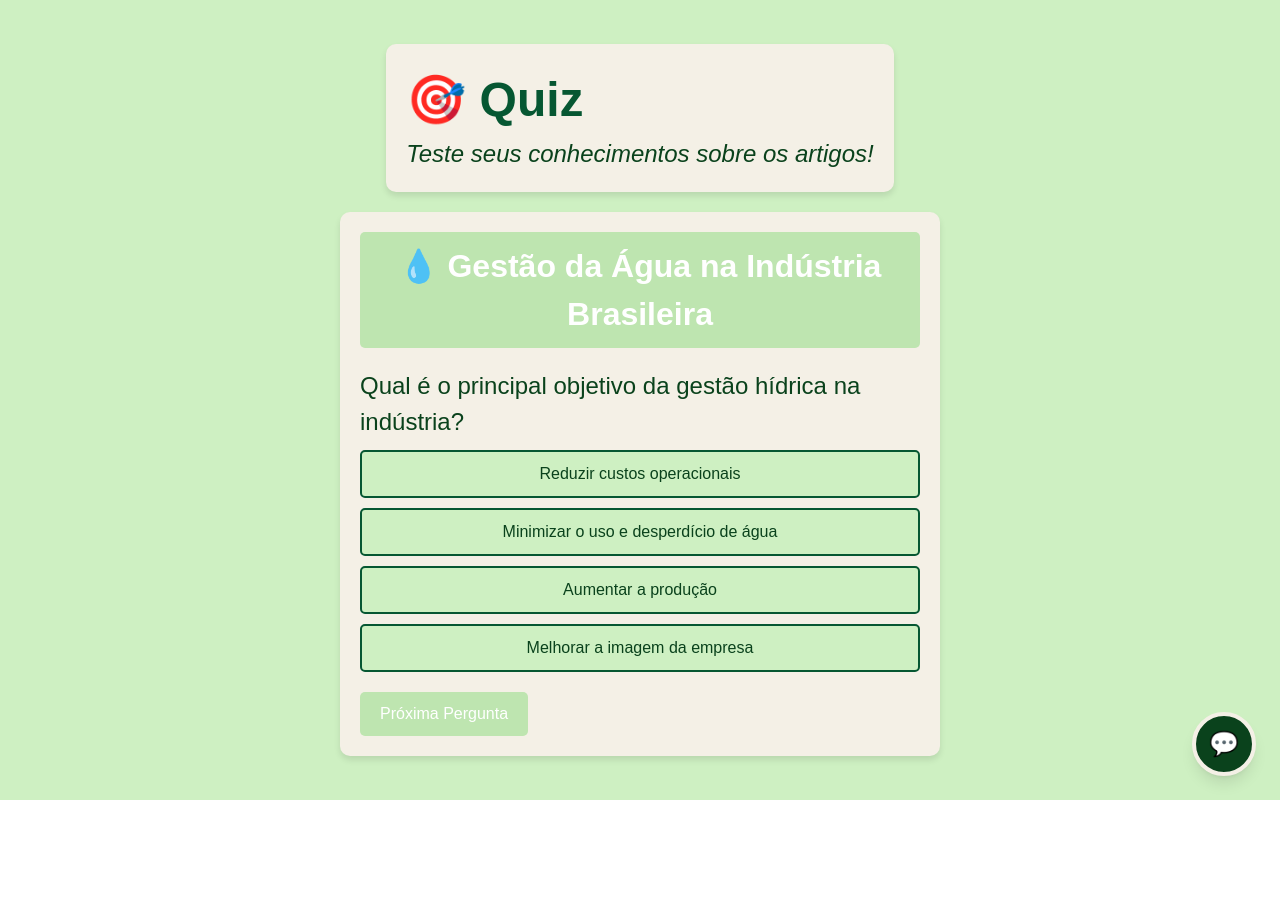
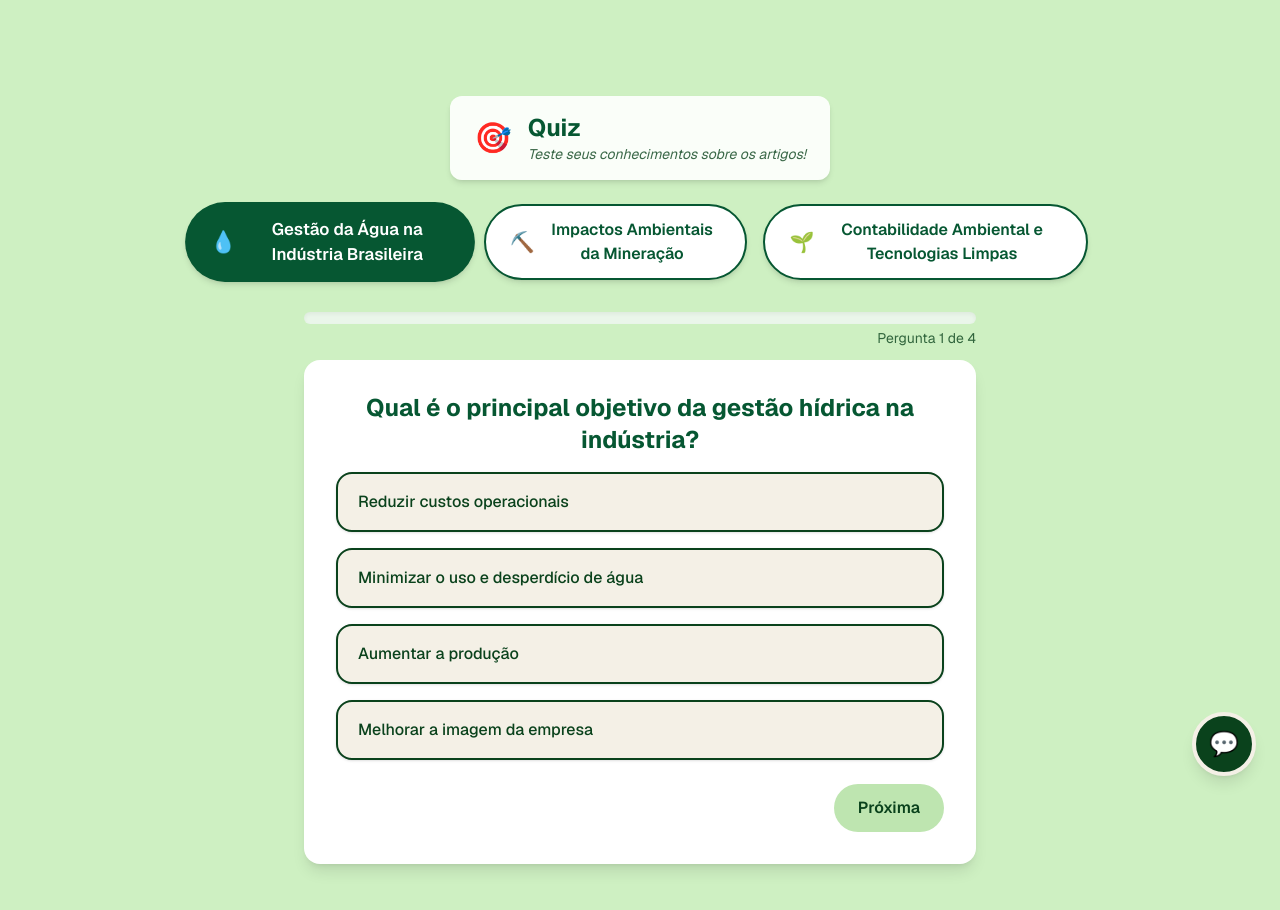
Before and after one commit to emilly0000/impactos-ambientais, a Next.js app: page /quiz in a window 1280 px wide. Before the commit the page ends 800 px from the top, so only its background shows below. Built offline with nearby package versions, Linux system fonts and the light colour scheme.

Commit message:
Refactor quiz components for improved layout and user experience

```diff
--- a/app/dashboard/page.tsx
+++ b/app/dashboard/page.tsx
@@ -152,8 +152,7 @@ export default function DashboardPage() {
 
       <section id="quiz" className="bg-[#CEF0C2] min-h-screen flex flex-col items-center pt-24 pb-16 px-4">
         <div className="max-w-4xl w-full mx-auto">
-          <h1 className="text-5xl font-bold mb-6 text-[#0A421C] text-center">❓ Quiz</h1>
-          <p className="text-lg text-[#0A421C]/90 text-center mb-10">Teste seus conhecimentos sobre os artigos!</p>
+
           <QuizTabs />
         </div>
       </section>
--- a/app/quiz/page.tsx
+++ b/app/quiz/page.tsx
@@ -1,121 +1,14 @@
 "use client";
-import { useState } from "react";
-import styles from "./quiz.module.css";
-
-const quizzes = [
-  {
-    title: "💧 Gestão da Água na Indústria Brasileira",
-    color: "#BEE5B0",
-    questions: [
-      {
-        question: "Qual é o principal objetivo da gestão hídrica na indústria?",
-        options: [
-          "Reduzir custos operacionais",
-          "Minimizar o uso e desperdício de água",
-          "Aumentar a produção",
-          "Melhorar a imagem da empresa",
-        ],
-        correct: 1,
-      },
-    ],
-  },
-  {
-    title: "⛏️ Impactos Ambientais da Mineração",
-    color: "#EAF6EA",
-    questions: [
-      {
-        question: "Qual é uma medida mitigadora na mineração?",
-        options: [
-          "Uso de tecnologias limpas",
-          "Aumento da exploração",
-          "Redução de custos",
-          "Expansão de áreas mineradas",
-        ],
-        correct: 0,
-      },
-    ],
-  },
-  {
-    title: "🌱 Contabilidade Ambiental e Tecnologias Limpas",
-    color: "#CEF0C2",
-    questions: [
-      {
-        question: "Qual é o benefício das tecnologias limpas?",
-        options: [
-          "Aumento de resíduos",
-          "Redução de impactos ambientais",
-          "Maior consumo de energia",
-          "Expansão industrial",
-        ],
-        correct: 1,
-      },
-    ],
-  },
-];
+import QuizTabs from "../../components/Quiz";
 
 export default function QuizPage() {
-  const [activeQuiz, setActiveQuiz] = useState(0);
-  const [currentQuestion, setCurrentQuestion] = useState(0);
-  const [selectedOption, setSelectedOption] = useState(null);
-  const [score, setScore] = useState(0);
-
-  const handleOptionClick = (index) => {
-    setSelectedOption(index);
-  };
-
-  const handleNextQuestion = () => {
-    if (selectedOption === quizzes[activeQuiz].questions[currentQuestion].correct) {
-      setScore(score + 1);
-    }
-    setSelectedOption(null);
-    if (currentQuestion < quizzes[activeQuiz].questions.length - 1) {
-      setCurrentQuestion(currentQuestion + 1);
-    } else {
-      alert(`Você terminou o quiz! Sua pontuação: ${score}/${quizzes[activeQuiz].questions.length}`);
-      setActiveQuiz((activeQuiz + 1) % quizzes.length);
-      setCurrentQuestion(0);
-      setScore(0);
-    }
-  };
-
   return (
-    <div className={styles.quizContainer}>
-      <header className={styles.quizHeader}>
-        <div className={styles.titleCard}>
-          <h1 className={styles.quizTitle}>🎯 Quiz</h1>
-          <p className={styles.quizSubtitle}>Teste seus conhecimentos sobre os artigos!</p>
+    <main className="font-sans text-[#0A421C] bg-[#CEF0C2] min-h-[100vh]">
+      <div className="pt-24 pb-12 px-4">
+        <div className="max-w-4xl mx-auto">
+          <QuizTabs />
         </div>
-      </header>
-
-      <div className={styles.quizContent}>
-        <h2
-          className={styles.quizTopic}
-          style={{ backgroundColor: quizzes[activeQuiz].color }}
-        >
-          {quizzes[activeQuiz].title}
-        </h2>
-        <div className={styles.questionBox}>
-          <p className={styles.questionText}>{quizzes[activeQuiz].questions[currentQuestion].question}</p>
-          <div className={styles.optionsContainer}>
-            {quizzes[activeQuiz].questions[currentQuestion].options.map((option, index) => (
-              <button
-                key={index}
-                className={`${styles.optionButton} ${selectedOption === index ? styles.selectedOption : ""}`}
-                onClick={() => handleOptionClick(index)}
-              >
-                {option}
-              </button>
-            ))}
-          </div>
-        </div>
-        <button
-          className={styles.nextButton}
-          onClick={handleNextQuestion}
-          disabled={selectedOption === null}
-        >
-          Próxima Pergunta
-        </button>
       </div>
-    </div>
+    </main>
   );
 }
--- a/app/quiz/quiz.module.css
+++ b/app/quiz/quiz.module.css
@@ -75,15 +75,16 @@
 .optionButton {
   background: #CEF0C2;
   border: 2px solid #065732;
-  border-radius: 5px;
-  padding: 10px;
-  font-size: 1rem;
+  border-radius: 20px;
+  padding: 15px;
+  font-size: 1.2rem;
   cursor: pointer;
   transition: all 0.3s ease;
 }
 
 .optionButton:hover {
   background: #BEE5B0;
+  transform: scale(1.05);
 }
 
 .selectedOption {
@@ -95,18 +96,33 @@
   background: #0A421C;
   color: white;
   border: none;
-  border-radius: 5px;
-  padding: 10px 20px;
-  font-size: 1rem;
+  border-radius: 20px;
+  padding: 15px 30px;
+  font-size: 1.2rem;
   cursor: pointer;
   transition: all 0.3s ease;
 }
 
 .nextButton:hover {
   background: #065732;
+  transform: scale(1.05);
 }
 
 .nextButton:disabled {
   background: #BEE5B0;
   cursor: not-allowed;
 }
+
+.progressBar {
+  height: 10px;
+  background: #EAF6EA;
+  border-radius: 5px;
+  overflow: hidden;
+  margin: 10px 0;
+}
+
+.progress {
+  height: 100%;
+  background: #065732;
+  transition: width 0.3s ease;
+}
--- a/components/Quiz.tsx
+++ b/components/Quiz.tsx
@@ -1,24 +1,47 @@
 import { useState } from "react";
 import quizzes from "../data/quizzes";
 
+
+const THEME = {
+  artigo1: { icon: "💧", color: "bg-[#BEE5B0]", border: "border-[#065732]" },
+  artigo2: { icon: "⛏️", color: "bg-[#EAF6EA]", border: "border-[#065732]" },
+  artigo3: { icon: "🌱", color: "bg-[#CEF0C2]", border: "border-[#065732]" },
+};
+
 function QuizTabs() {
   const [activeQuiz, setActiveQuiz] = useState(0);
+
   return (
     <div>
+      <div className="mb-6 flex justify-center">
+        <div className="bg-white/90 px-6 py-4 rounded-xl shadow-md flex items-center gap-4">
+          <span className="text-3xl">🎯</span>
+          <div className="text-left">
+            <h3 className="text-2xl font-bold text-[#065732]">Quiz</h3>
+            <p className="text-sm italic text-[#0A421C]/80">Teste seus conhecimentos sobre os artigos!</p>
+          </div>
+        </div>
+      </div>
+
+
       <div className="flex justify-center mb-8 gap-4">
-        {quizzes.map((quiz, idx) => (
+        {quizzes.map((quiz, idx) => {
+          const meta = THEME[quiz.id] || { icon: "❓", color: "bg-[#F4F0E6]", border: "border-[#065732]" };
+          return (
             <button
               key={quiz.id}
               onClick={() => setActiveQuiz(idx)}
-            className={`px-6 py-2 rounded-lg font-semibold transition-colors shadow-md border-2 border-[#0A421C] ${activeQuiz === idx
-                ? "bg-[#0A421C] text-white"
-                : "bg-[#F4F0E6] text-[#0A421C] hover:bg-[#BEE5B0]"
-              }`}
+              className={`flex items-center gap-2 px-6 py-3 rounded-full font-semibold transition transform shadow-md ${activeQuiz === idx ? "scale-105 bg-[#065732] text-white" : `bg-white text-[#065732] border-2 ${meta.border}`}`}
+              aria-pressed={activeQuiz === idx}
             >
-            {quiz.title}
+              <span className="text-xl">{meta.icon}</span>
+              <span className="hidden sm:inline">{quiz.title}</span>
             </button>
-        ))}
+          );
+        })}
       </div>
+
+
       <Quiz quiz={quizzes[activeQuiz]} />
     </div>
   );
@@ -28,76 +51,97 @@ function Quiz({ quiz }) {
   const [step, setStep] = useState(0);
   const [answers, setAnswers] = useState([]);
   const [showResult, setShowResult] = useState(false);
+  const [selected, setSelected] = useState(null);
 
-  const handleOption = (optionIdx) => {
-    setAnswers([...answers, optionIdx]);
-    if (step < quiz.questions.length - 1) {
-      setStep(step + 1);
-    } else {
-      setShowResult(true);
-    }
+  const total = quiz.questions.length;
+
+  const handleSelect = (idx) => {
+    setSelected(idx);
+  };
+
+  const handleNext = () => {
+    setAnswers((a) => [...a, selected]);
+    setSelected(null);
+    if (step < total - 1) setStep((s) => s + 1);
+    else setShowResult(true);
   };
 
   const resetQuiz = () => {
     setStep(0);
     setAnswers([]);
     setShowResult(false);
+    setSelected(null);
   };
+
+
+  const progress = Math.round(((step + (selected !== null ? 1 : 0)) / total) * 100);
 
   if (!showResult) {
     const q = quiz.questions[step];
     return (
-      <div className="bg-[#DFF2D8] rounded-xl shadow-lg p-8 max-w-xl mx-auto text-center">
-        <h2 className="text-2xl font-bold mb-4 text-[#0A421C]">
-          Pergunta {step + 1} de {quiz.questions.length}
-        </h2>
-        <p className="text-lg mb-6 text-[#0A421C]/90">{q.question}</p>
-        <div className="flex flex-col gap-4">
+      <div className="max-w-2xl mx-auto">
+        <div className="mb-3">
+          <div className="w-full bg-[#EAF6EA] rounded-full h-3 overflow-hidden shadow-inner">
+            <div className="h-full bg-[#065732] transition-all" style={{ width: `${progress}%` }} />
+          </div>
+          <div className="text-sm text-right text-[#0A421C]/80 mt-1">Pergunta {step + 1} de {total}</div>
+        </div>
+
+        <div className="bg-white rounded-2xl shadow-lg p-6 md:p-8">
+          <h4 className="text-xl md:text-2xl font-bold text-center text-[#065732] mb-4">{q.question}</h4>
+          <div className="grid gap-4 md:grid-cols-1 mt-4">
             {q.options.map((opt, idx) => (
               <button
                 key={idx}
-              onClick={() => handleOption(idx)}
-              className="bg-[#CEF0C2] hover:bg-[#BEE5B0] text-[#0A421C] font-semibold py-3 px-6 rounded-lg shadow transition-colors border border-[#0A421C]"
+                onClick={() => handleSelect(idx)}
+                className={`w-full text-left py-4 px-5 rounded-2xl border-2 transition transform shadow-sm flex items-center justify-between ${selected === idx ? 'bg-[#065732] text-white scale-102' : 'bg-[#F4F0E6] text-[#0A421C] hover:bg-[#BEE5B0]'}`}
+                aria-pressed={selected === idx}
               >
-              {opt}
+                <span className="font-medium">{opt}</span>
+                {selected === idx && <span className="text-sm opacity-80">Selecionado</span>}
               </button>
             ))}
+          </div>
+
+          <div className="mt-6 flex justify-end">
+            <button
+              onClick={handleNext}
+              disabled={selected === null}
+              className={`px-6 py-3 rounded-full font-semibold transition ${selected === null ? 'bg-[#BEE5B0] text-[#0A421C] cursor-not-allowed' : 'bg-[#065732] text-white hover:bg-[#0A421C]'}`}
+            >
+              {step < total - 1 ? 'Próxima' : 'Finalizar'}
+            </button>
+          </div>
         </div>
       </div>
     );
   }
 
-  // Resultado
+
   let score = 0;
   const corrections = [];
-  quiz.questions.forEach((q, idx) => {
-    if (answers[idx] === q.answer) score++;
-    else
-      corrections.push({
-        idx,
-        question: q.question,
-        correct: q.options[q.answer],
-        user: q.options[answers[idx]],
-      });
+  quiz.questions.forEach((qq, i) => {
+    const user = answers[i];
+    if (user === qq.answer) score++;
+    else corrections.push({ idx: i, question: qq.question, correct: qq.options[qq.answer], user: qq.options[user] || '—' });
   });
 
   return (
-    <div className="bg-[#DFF2D8] rounded-xl shadow-lg p-8 max-w-xl mx-auto text-center">
-      <h2 className="text-2xl font-bold mb-4 text-[#0A421C]">Resultado</h2>
-      <p className="text-lg mb-6 text-[#0A421C]/90">
-        Você acertou <span className="font-bold">{score}</span> de {quiz.questions.length} perguntas!
-      </p>
+    <div className="max-w-2xl mx-auto text-center">
+      <div className="bg-white rounded-2xl shadow-lg p-8">
+        <h3 className="text-2xl font-bold text-[#065732] mb-2">Resultado</h3>
+        <p className="text-lg text-[#0A421C]/90 mb-4">Você acertou <span className="font-bold">{score}</span> de {total} perguntas.</p>
+
         {corrections.length > 0 ? (
-        <div className="text-left mt-6">
-          <h3 className="font-bold text-[#0A421C] mb-2">Correção das perguntas erradas:</h3>
-          <ul className="list-disc pl-6">
+          <div className="text-left mt-4">
+            <h4 className="font-semibold text-[#0A421C] mb-2">Correções</h4>
+            <ul className="list-disc pl-5 space-y-3 text-sm text-[#0A421C]/90">
               {corrections.map((c, i) => (
-              <li key={i} className="mb-4">
-                <span className="font-semibold">Pergunta {c.idx + 1}:</span> {c.question}
-                <br />
-                <span className="text-[#B91C1C]">Sua resposta: {c.user}</span>
-                <br />
-                <span className="text-[#0A421C]">Resposta correta: {c.correct}</span>
+                <li key={i}>
+                  <div className="font-semibold">Pergunta {c.idx + 1}:</div>
+                  <div>{c.question}</div>
+                  <div className="text-[#B91C1C]">Sua resposta: {c.user}</div>
+                  <div className="text-[#065732]">Correta: {c.correct}</div>
                 </li>
               ))}
             </ul>
@@ -105,12 +149,11 @@ function Quiz({ quiz }) {
         ) : (
           <p className="text-[#0A421C] font-semibold">Parabéns! Você acertou todas as perguntas!</p>
         )}
-      <button
-        onClick={resetQuiz}
-        className="mt-8 bg-[#0A421C] text-white px-6 py-3 rounded-lg font-semibold hover:bg-[#065732] transition"
-      >
-        Refazer Quiz
-      </button>
+
+        <div className="mt-6 flex justify-center gap-4">
+          <button onClick={resetQuiz} className="px-6 py-2 rounded-full bg-[#065732] text-white font-semibold hover:bg-[#0A421C]">Refazer</button>
+        </div>
+      </div>
     </div>
   );
 }
```
Lines whose indentation alone changed are shown as unchanged.
